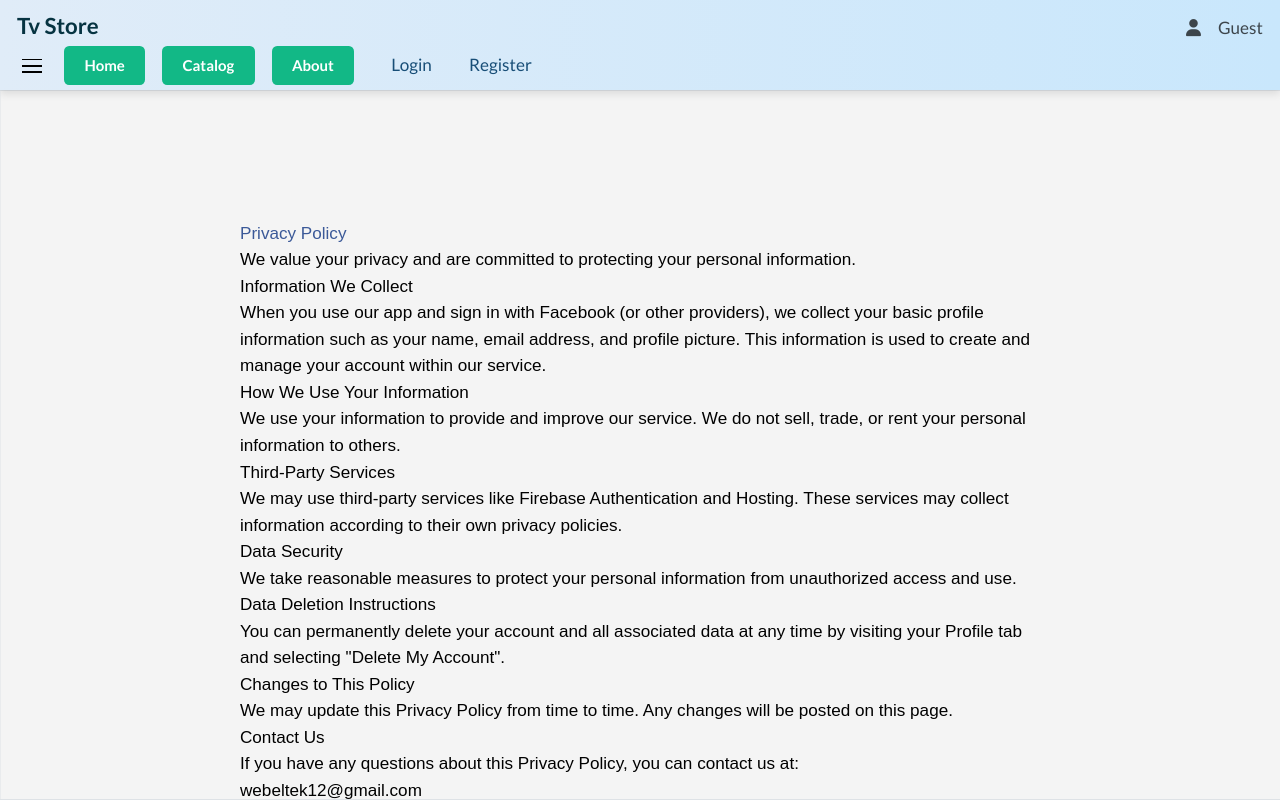
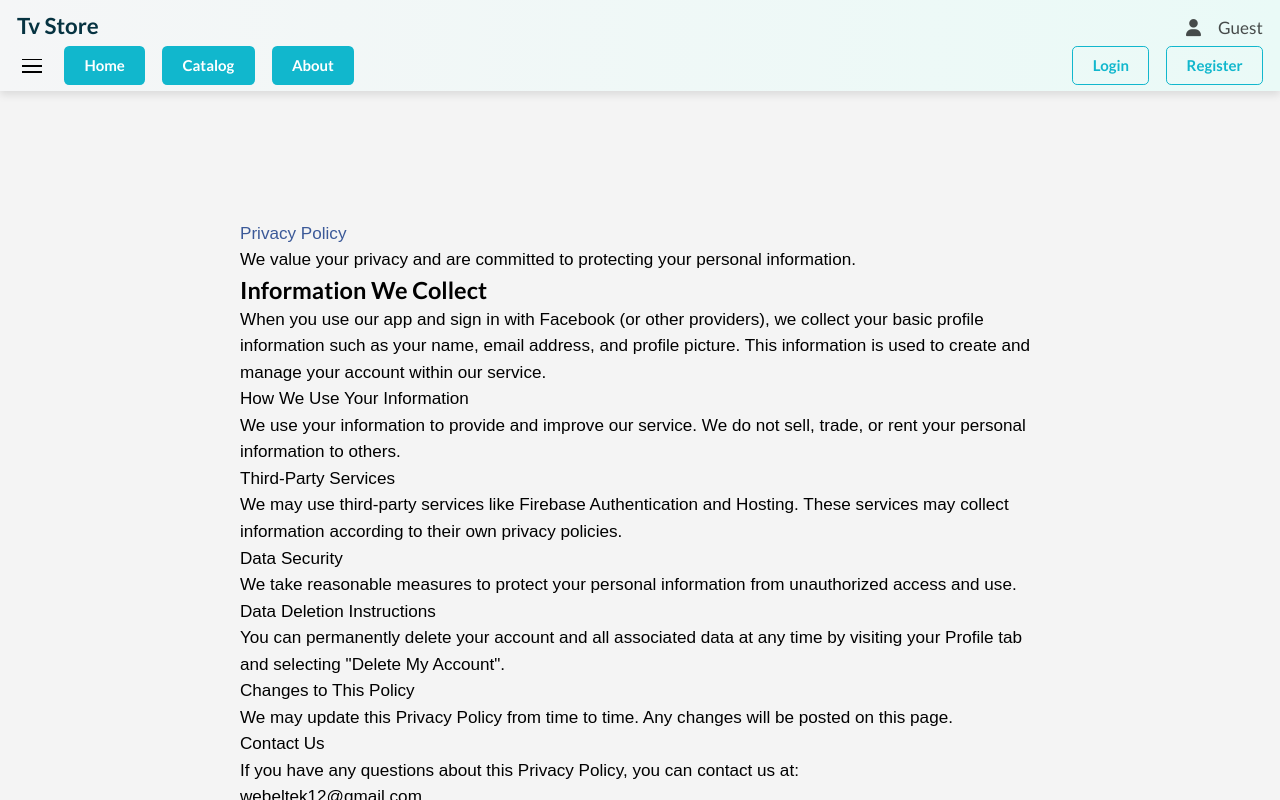
Before and after one commit to Webeltek/item_store, a React (Vite) app in the folder client/: page /privacy-policy in a window 1280 px wide. Both pictures are taken after a click on the button 32 px from the left and 65 px from the top of the page. Shown: the top 800 px of the page. Built offline with nearby package versions, Linux system fonts and the light colour scheme; no server answers.

Commit message:
Navbar size test 2

```diff
--- a/client/src/App.jsx
+++ b/client/src/App.jsx
@@ -2,26 +2,30 @@
 import UserProvider from './providers/UserProvider'
 import { Button, ConfigProvider } from 'antd'
 import '@mantine/core/styles.css';
-import { MantineProvider } from '@mantine/core';
+import { MantineProvider, createTheme } from '@mantine/core';
 import Layout from './Layout'
 
 function App() {
 
-
-  return (
-    <MantineProvider theme={ {
+  const theme = createTheme({
+      colors: {
+        'ocean-blue': ['#7AD1DD', '#5FCCDB', '#44CADC', '#2AC9DE', '#1AC2D9', '#11B7CD', '#09ADC3', '#0E99AC', '#128797', '#147885'],
+      },
       fontFamily: 'Lato, sans-serif',
       defaultRadius: '0.3rem',
       components: {
         Button : {
           defaultProps: {
-            color: "teal",
-            variant: 'gradient',
-              gradient: { from: '#00a6fb', to: '#0582ca', deg: 135 },
+            color: "ocean-blue.5",
+            // variant: 'gradient',
+            //   gradient: { from: '#00a6fb', to: '#0582ca', deg: 135 },
           }
         }
       }
-      }}>
+  })
+
+  return (
+    <MantineProvider theme={theme} >
       <ConfigProvider theme={
         {
           token: {
--- a/client/src/Layout.jsx
+++ b/client/src/Layout.jsx
@@ -16,34 +16,41 @@ import GuestGuard from './components/guards/GuestGuard'
 import PrivacyPolicy from './components/privacy-policy/PrivacyPolicy'
 import FinishSignIn from './components/login/finish-signin/FinishSignIn'
 import { AppShell, Burger, Group } from '@mantine/core';
-import { useDisclosure } from '@mantine/hooks'
+import { useDisclosure, useMediaQuery } from '@mantine/hooks'
 import Navbar from './components/navbar/Navbar'
 
 export default function Layout() {
-    const [mobileOpened, { toggle: toggleMobile }] = useDisclosure();
+  const [mobileOpened, { toggle: toggleMobile }] = useDisclosure();
   const [desktopOpened, { toggle: toggleDesktop }] = useDisclosure(true);
+  const isMobile = useMediaQuery('(max-width: 48em)');
+  const isNavbarExpanded = mobileOpened || desktopOpened;
 
     return (
         <AppShell
-        withBorder="false"
+        withBorder={false}
         header={{
             height: "5.3rem"
         }}
         navbar={{
-            width: 250,
+            width: isMobile ? 200: 250,
             breakpoint: 'sm',
             collapsed: { mobile: !mobileOpened, desktop: !desktopOpened },
 
         }}>
             <AppShell.Header>
                 <Header
+                    isNavbarOpened={isNavbarExpanded}
                     mobOpened={mobileOpened}
                     deskOpened={desktopOpened}
                     toggleMob={toggleMobile}
                     toggleDesk={toggleDesktop}
                 />
             </AppShell.Header>
-            <AppShell.Navbar p="0">
+            <AppShell.Navbar
+            style={{
+              width: (mobileOpened || desktopOpened) ? (isMobile ? 200 : 250) : 0,
+            }}
+            >
               <Navbar />
             </AppShell.Navbar>
             <AppShell.Main>
--- a/client/src/components/header/Header.jsx
+++ b/client/src/components/header/Header.jsx
@@ -1,12 +1,11 @@
-import { useContext, useState } from 'react';
-import { NavLink, useNavigate } from 'react-router';
+import { NavLink } from 'react-router';
 import classes from './Header.module.css'
-import { UserContext } from '../../contexts/UserContext';
 import ErrorMsg from './error-msg/ErrorMsg';
 import useAuth from '../../hooks/useAuth';
 import { Burger, Button, Group, Menu, Stack , NavLink as MNavlink} from '@mantine/core';
 
 export default function Header({
+    isNavbarOpened,
     mobOpened,
     deskOpened,
     toggleMob,
@@ -30,22 +29,21 @@ export default function Header({
                             {/* <i className="fa-solid fa-bars"></i> */}
                         </div>
                     </Group>
-                    <Group justify='flex-start' p="0.2rem 1rem" >
+                    <Group flex="1 1 auto" justify='flex-start' p="0.2rem 1rem" >
                         <Burger opened={mobOpened} onClick={toggleMob} hiddenFrom="sm" size="sm" />
                         <Burger opened={deskOpened} onClick={toggleDesk} visibleFrom="sm" size="sm" />
-                        <Group p="0" visibleFrom='sm'>
-                            <Button variant='filled'
-                                    classNames={{
-                                        root: classes.root
-                                    }}
-                                    component={NavLink} to="/"
-                                    >Home</Button>
+                        <Group flex="1 1 auto" p="0" visibleFrom='sm'>
+                            { !isNavbarOpened && (
+                            <>
+                                <Button variant='filled' component={NavLink}
+                                    to="/" classNames={{ root: classes.root }} >Home
+                                </Button>
 
                                 <Menu>
                                     <Menu.Target>
                                         <Button
-                                    variant='filled'
-                                    component={NavLink} to="/items"
+                                        variant='filled'component={NavLink}
+                                        to="/items"
                                         classNames={{
                                             root: classes.root
                                         }}
@@ -53,27 +51,34 @@ export default function Header({
                                     </Menu.Target>
                                 </Menu>
 
-                            <Button variant='filled'
-                            component={NavLink} to="/about"
-                            classNames={{
-                                root: classes.root
-                            }}>About
+                                <Button variant='filled' component={NavLink}
+                                    to="/about" classNames={{ root: classes.root }}>About
                                 </Button>
+                            </>
+                            )}
                             { isAuthenticated ? (
                                 <>
-                                <li className={classes.listItem}><NavLink to="/profile" className={( { isActive })=>
-                                    isActive ? 'active-link' : ''}>Profile</NavLink></li>
-                                <li className={classes.listItem}><NavLink to="/add-item" className={( { isActive })=>
-                                    isActive ? 'active-link' : ''}>Add TV</NavLink></li>
-                                <li className={classes.listItem}><NavLink to='/logout'>Logout</NavLink></li>
+                                <Button variant='filled' component={NavLink}
+                                    to="/add-item" classNames={{ root: classes.root }}>Add TV
+                                </Button>
+                                <Button ml="auto" variant='outline' component={NavLink}
+                                    to="/profile" classNames={{ root: classes.root }}>Profile
+                                </Button>
+                                <Button variant='outline' component={NavLink}
+                                    to="/logout" classNames={{ root: classes.root }}>Logout
+                                </Button>
                                 </>
                             )
                             : (
                                 <>
-                                <li className={classes.listItem}><NavLink to="/login" className={( { isActive })=>
-                                    isActive ? 'active-link' : ''}>Login</NavLink></li>
-                                <li className={classes.listItem}><NavLink to="/register" className={( { isActive })=>
-                                    isActive ? 'active-link' : ''}>Register</NavLink></li>
+                                <Button ml="auto" variant='outline' component={NavLink}
+                                    to="/login"
+                                    classNames={{ root: classes.root}} >Login
+                                </Button>
+                                <Button  variant='outline' component={NavLink}
+                                    to="/register"
+                                    classNames={{ root: classes.root}} >Register
+                                </Button>
                                 </>
 
                             )}
--- a/client/src/components/header/Header.module.css
+++ b/client/src/components/header/Header.module.css
@@ -1,5 +1,5 @@
 .topHeader {
-    background: linear-gradient(to right,  #e0ecf8, #c9e7fc);
+    background: linear-gradient(to right,  #f5f6f7, #eafaf7);
     color: #184e77;
     padding: 0.5rem 0;
     box-shadow: 0 4px 8px rgba(0, 0, 0, 0.1);
@@ -68,12 +68,19 @@
     transition: color 0.3s ease, transform 0.3s ease;
   }
 
-
+  /* NavLink from react router adds arria-current attribute in active state
+  and here is used to change bg when activated */
   .root {
     &[aria-current]{
       background-color: #99d98c;
     }
+
   }
+
+  .marginLeftAuto{
+    margin-left: auto;
+  }
+
 
   nav ul li a:hover {
     color: #99d98c;
--- a/client/src/components/privacy-policy/PrivacyPolicy.jsx
+++ b/client/src/components/privacy-policy/PrivacyPolicy.jsx
@@ -1,3 +1,4 @@
+import { Title } from "@mantine/core";
 import { Link } from "react-router-dom";
 
 export default function PrivacyPolicy() {
@@ -9,7 +10,7 @@ export default function PrivacyPolicy() {
           We value your privacy and are committed to protecting your personal information.
         </p>
 
-        <h2>Information We Collect</h2>
+        <Title order={3}>Information We Collect</Title>
         <p>
           When you use our app and sign in with Facebook (or other providers), we collect your basic profile
           information such as your name, email address, and profile picture. This information is used to create
```
Lines whose indentation alone changed are shown as unchanged.
